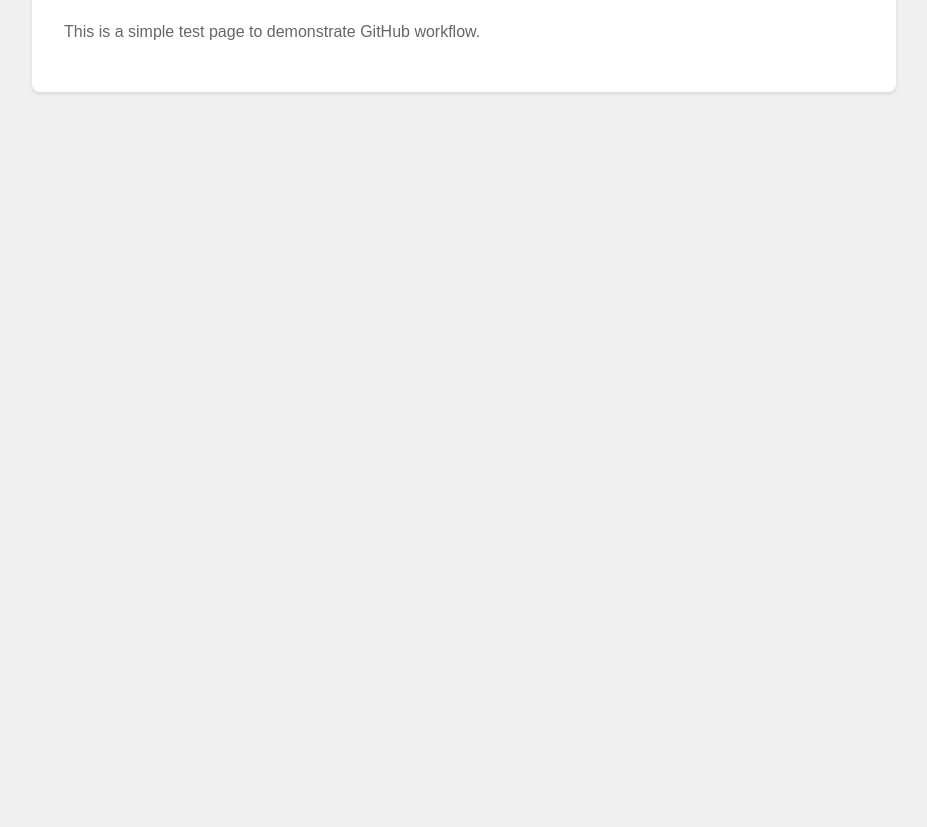
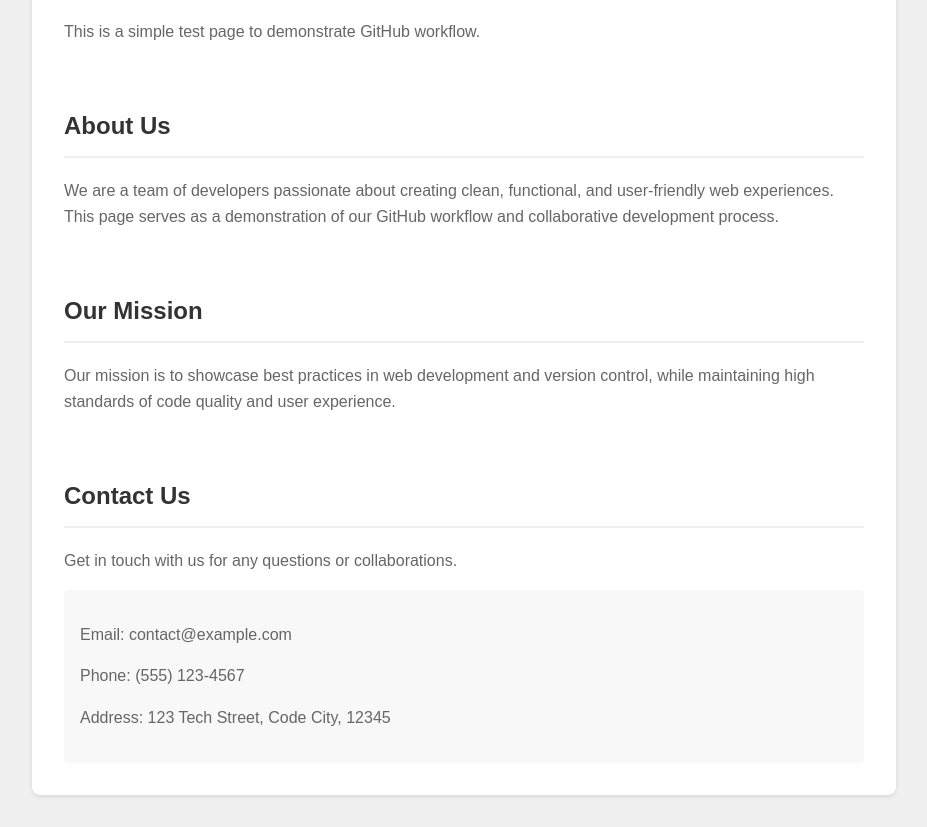
Before and after one commit to tw33kr/Test-Repo, a plain HTML site: page index.html in a window 1280 px wide. Shown: the part 143-970 px from the top of the page, without its empty margins (176-1103 px from the left). Before the commit the page ends 800 px from the top, so only its background shows below. Drawn offline with Linux system fonts and the light colour scheme.

Commit message:
Add more content sections

```diff
--- a/index.html
+++ b/index.html
@@ -19,7 +19,7 @@
             border-radius: 8px;
             box-shadow: 0 2px 4px rgba(0,0,0,0.1);
         }
-        h1 {
+        h1, h2 {
             color: #333;
             border-bottom: 2px solid #eee;
             padding-bottom: 1rem;
@@ -28,12 +28,42 @@
             color: #666;
             line-height: 1.6;
         }
+        .section {
+            margin-top: 2rem;
+            padding-top: 1rem;
+        }
+        .contact-info {
+            background-color: #f8f8f8;
+            padding: 1rem;
+            border-radius: 4px;
+            margin-top: 1rem;
+        }
     </style>
 </head>
 <body>
     <div class="container">
         <h1>Welcome to Our Test Page</h1>
         <p>This is a simple test page to demonstrate GitHub workflow.</p>
+
+        <div class="section">
+            <h2>About Us</h2>
+            <p>We are a team of developers passionate about creating clean, functional, and user-friendly web experiences. This page serves as a demonstration of our GitHub workflow and collaborative development process.</p>
+        </div>
+
+        <div class="section">
+            <h2>Our Mission</h2>
+            <p>Our mission is to showcase best practices in web development and version control, while maintaining high standards of code quality and user experience.</p>
+        </div>
+
+        <div class="section">
+            <h2>Contact Us</h2>
+            <p>Get in touch with us for any questions or collaborations.</p>
+            <div class="contact-info">
+                <p>Email: contact@example.com</p>
+                <p>Phone: (555) 123-4567</p>
+                <p>Address: 123 Tech Street, Code City, 12345</p>
+            </div>
+        </div>
     </div>
 </body>
 </html>
```
